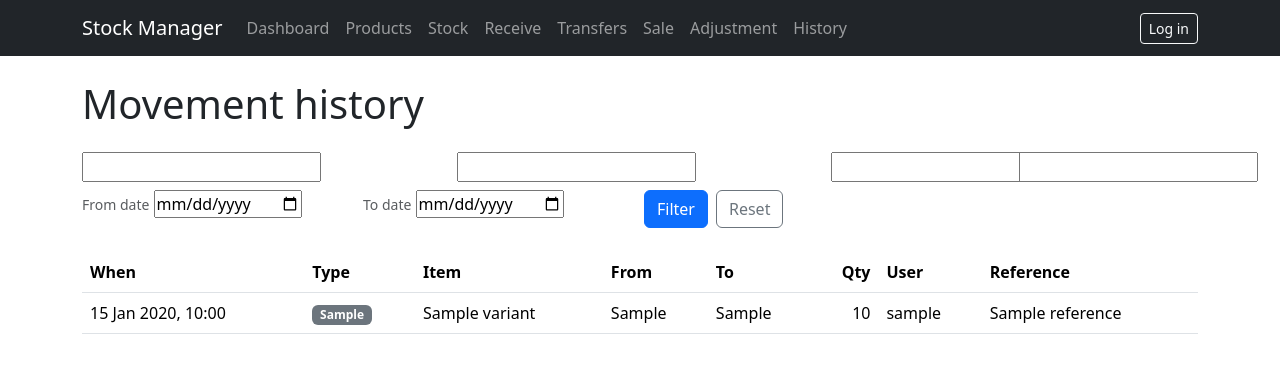
After one commit to oscarzxshi/stockproject, a Django app: template inventory/templates/inventory/history.html in a window 1280 px wide. The commit adds this page. Shown: the top 373 px of the page. Run offline with Django 3.2, Linux system fonts and the light colour scheme; the template is opened without the code that fills it: most values are stand-ins (such as "Sample title", 1, 10 or a date in 2020); form fields are guessed from the names that the template uses.

Commit message:
core pages done except for dashboard and counting related features

```diff
--- /dev/null
+++ b/inventory/templates/inventory/history.html
@@ -0,0 +1,76 @@
+{% extends "inventory/layout.html" %}
+{% block title %}Movement history{% endblock %}
+{% block content %}
+
+<h1 class="mb-4">Movement history</h1>
+
+<form method="get" class="row g-2 mb-4">
+    <div class="col-md-4">{{ form.variant }}</div>
+    <div class="col-md-4">{{ form.location }}</div>
+    <div class="col-md-2">{{ form.type }}</div>
+    <div class="col-md-2">{{ form.user }}</div>
+    <div class="col-md-3">
+        <label class="form-label small text-muted mb-0">From date</label>
+        {{ form.date_from }}
+    </div>
+    <div class="col-md-3">
+        <label class="form-label small text-muted mb-0">To date</label>
+        {{ form.date_to }}
+    </div>
+    <div class="col-md-6 d-flex align-items-end gap-2">
+        <button type="submit" class="btn btn-primary">Filter</button>
+        <a href="{% url 'history' %}" class="btn btn-outline-secondary">Reset</a>
+    </div>
+    {% if form.errors %}<div class="text-danger small">Check the dates you entered.</div>{% endif %}
+</form>
+
+{% if page_obj %}
+<div class="table-responsive">
+    <table class="table table-hover align-middle">
+        <thead>
+            <tr>
+                <th>When</th>
+                <th>Type</th>
+                <th>Item</th>
+                <th>From</th>
+                <th>To</th>
+                <th class="text-end">Qty</th>
+                <th>User</th>
+                <th>Reference</th>
+            </tr>
+        </thead>
+        <tbody>
+            {% for m in page_obj %}
+            <tr>
+                <td>{{ m.timestamp|date:"d M Y, H:i" }}</td>
+                <td><span class="badge text-bg-secondary">{{ m.get_type_display }}</span></td>
+                <td>{{ m.variant }}</td>
+                <td>{{ m.from_location|default_if_none:"—" }}</td>
+                <td>{{ m.to_location|default_if_none:"—" }}</td>
+                <td class="text-end">{{ m.quantity }}</td>
+                <td>{{ m.user.username }}</td>
+                <td>{{ m.reference }}</td>
+            </tr>
+            {% endfor %}
+        </tbody>
+    </table>
+</div>
+
+{% if page_obj.has_other_pages %}
+<nav>
+    <ul class="pagination">
+        {% if page_obj.has_previous %}
+        <li class="page-item"><a class="page-link" href="?{{ querystring }}&page={{ page_obj.previous_page_number }}">Previous</a></li>
+        {% endif %}
+        <li class="page-item disabled"><span class="page-link">Page {{ page_obj.number }} of {{ page_obj.paginator.num_pages }}</span></li>
+        {% if page_obj.has_next %}
+        <li class="page-item"><a class="page-link" href="?{{ querystring }}&page={{ page_obj.next_page_number }}">Next</a></li>
+        {% endif %}
+    </ul>
+</nav>
+{% endif %}
+{% else %}
+<p class="text-muted">No movements match these filters.</p>
+{% endif %}
+
+{% endblock %}
--- a/inventory/templates/inventory/layout.html
+++ b/inventory/templates/inventory/layout.html
@@ -28,7 +28,7 @@
                         <a class="nav-link {% if request.resolver_match.url_name == 'stock' %}active{% endif %}" href="{% url 'stock' %}">Stock</a>
                     </li>
                     <li class="nav-item">
-                        <a class="nav-link {% if request.resolver_match.url_name == 'receive' %}active{% endif %}" href="#">Receive</a>
+                        <a class="nav-link {% if request.resolver_match.url_name == 'receive' %}active{% endif %}" href="{% url 'receive' %}">Receive</a>
                     </li>
                     <li class="nav-item">
                         <a class="nav-link {% if request.resolver_match.url_name == 'transfers' %}active{% endif %}" href="{% url 'transfer' %}">Transfers</a>
@@ -40,7 +40,7 @@
                         <a class="nav-link {% if request.resolver_match.url_name == 'history' %}active{% endif %}" href="{% url 'adjustment' %}">Adjustment</a>
                     </li>
                     <li class="nav-item">
-                        <a class="nav-link {% if request.resolver_match.url_name == 'history' %}active{% endif %}" href="#">History</a>
+                        <a class="nav-link {% if request.resolver_match.url_name == 'history' %}active{% endif %}" href="{% url 'history' %}">History</a>
                     </li>
                 </ul>
 
--- a/inventory/urls.py
+++ b/inventory/urls.py
@@ -12,7 +12,9 @@ urlpatterns = [
     path("products/add/", views.add_product, name="add_product"),
     path("products/<int:product_id>/", views.product_detail, name="product_detail"),
     path("stock/", views.stock, name="stock"),
+    path("receive/", views.receive, name="receive"),
     path("sale/", views.sale, name="sale"),
     path("adjust/", views.adjustment, name="adjustment"),
     path("transfer/", views.transfer, name="transfer"),
+    path("history/", views.history, name="history"),
 ]
```
Also changed, not shown: inventory/forms.py (+22 -1 lines), inventory/views.py (+46 -2 lines).
